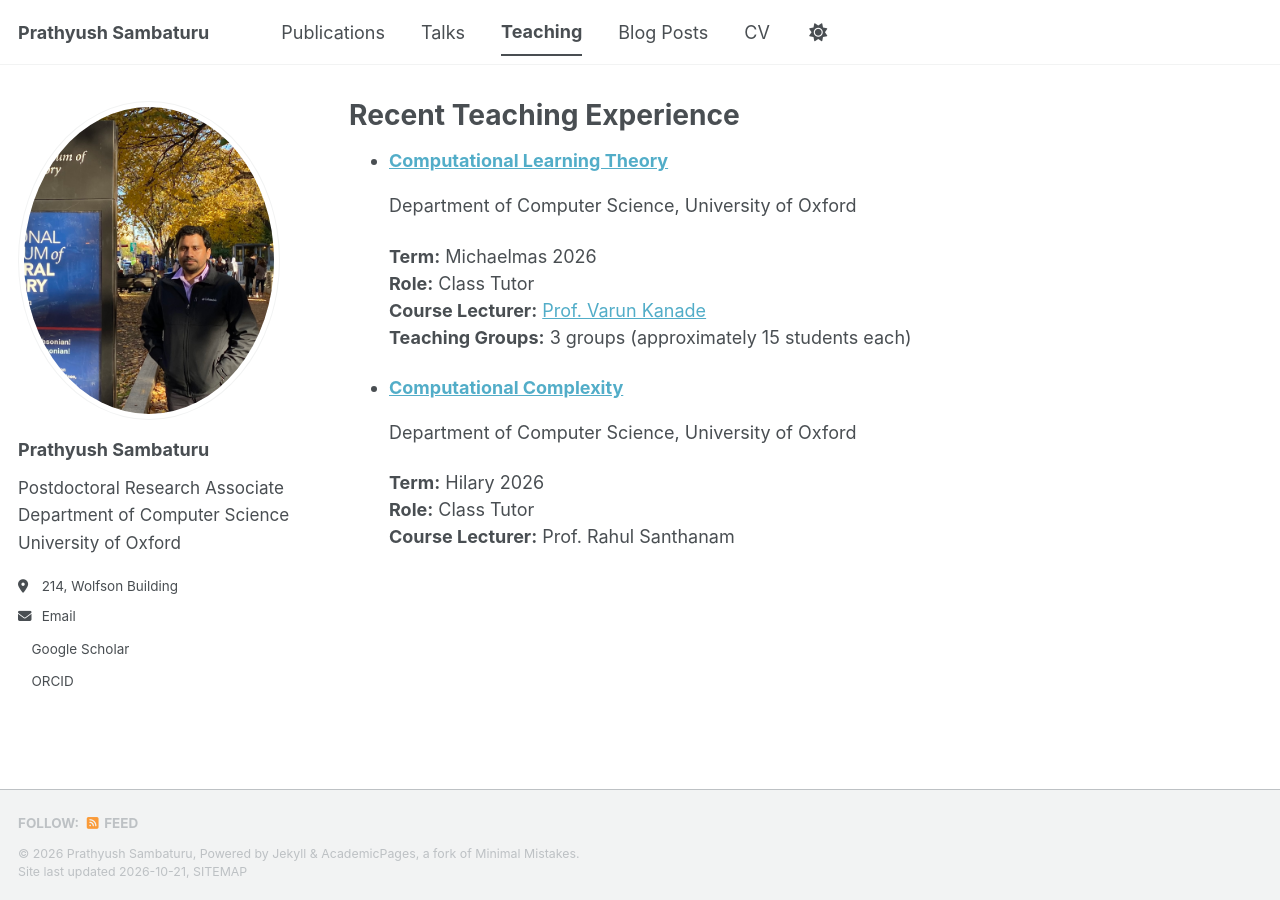
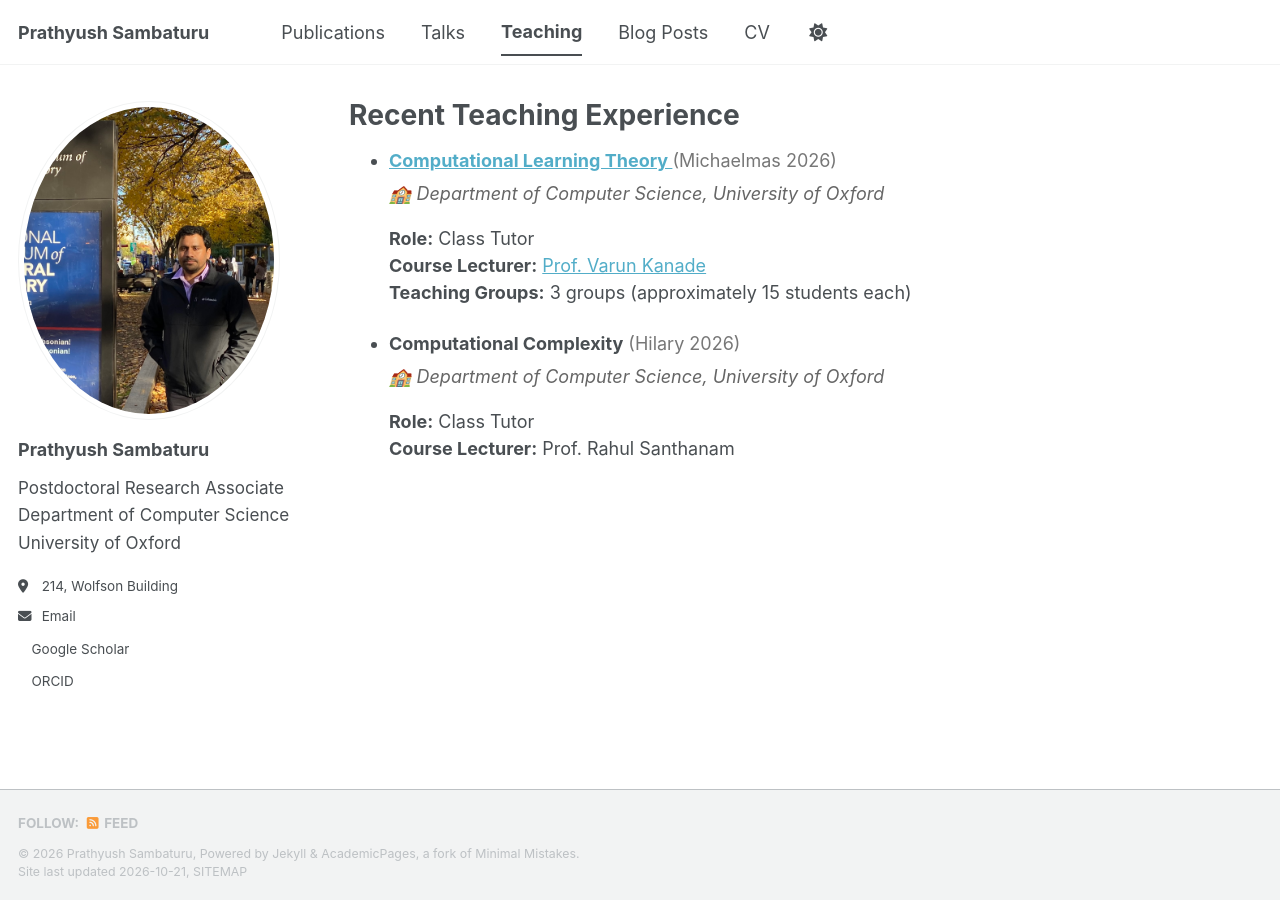
Before and after one commit to prathyushsambaturu1/prathyushsambaturu1.github.io, a Jekyll site: the page built from _pages/teaching.html, in a window 1280 px wide. Built offline with Jekyll 4.4.1, drawn with Linux system fonts in a browser that asks for light colours; a style sheet for code colours, icons or effects is not loaded.

Commit message:
Update teaching.html

```diff
--- a/_pages/teaching.html
+++ b/_pages/teaching.html
@@ -9,12 +9,17 @@ author_profile: true
   <li>
     <strong>
       <a href="https://www.cs.ox.ac.uk/people/varun.kanade/teaching/CLT-MT2026/">
-      Computational Learning Theory
+        Computational Learning Theory
       </a>
     </strong>
-    <p>Department of Computer Science, University of Oxford</p>
+    <span style="color: #777;">(Michaelmas 2026)</span>
+
+    <p style="margin: 6px 0 10px; color: #666;">
+      <em>&#127979; Department of Computer Science,
+      University of Oxford</em>
+    </p>
+
     <p>
-      <strong>Term:</strong> Michaelmas 2026<br>
       <strong>Role:</strong> Class Tutor<br>
       <strong>Course Lecturer:</strong>
       <a href="https://www.cs.ox.ac.uk/people/varun.kanade/website/">
@@ -26,14 +31,15 @@ author_profile: true
   </li>
 
   <li>
-    <strong>
-      <a href="https://www.cs.ox.ac.uk/teaching/courses/2025-2026/complexity/">
-        Computational Complexity
-      </a>
-    </strong>
-    <p>Department of Computer Science, University of Oxford</p>
+    <strong>Computational Complexity</strong>
+    <span style="color: #777;">(Hilary 2026)</span>
+
+    <p style="margin: 6px 0 10px; color: #666;">
+      <em>&#127979; Department of Computer Science,
+      University of Oxford</em>
+    </p>
+
     <p>
-      <strong>Term:</strong> Hilary 2026<br>
       <strong>Role:</strong> Class Tutor<br>
       <strong>Course Lecturer:</strong>
       Prof. Rahul Santhanam
```
